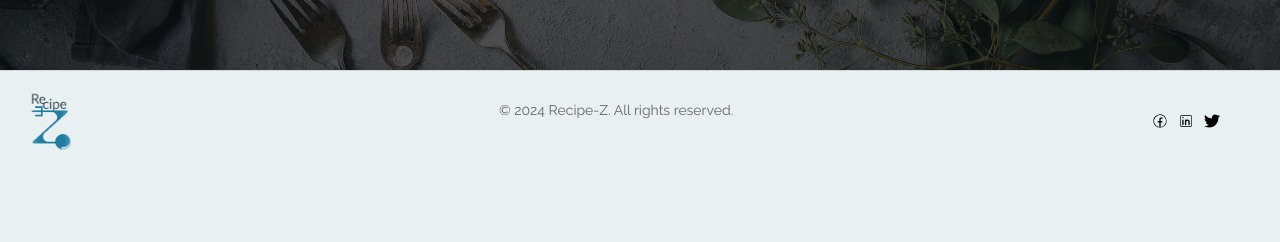
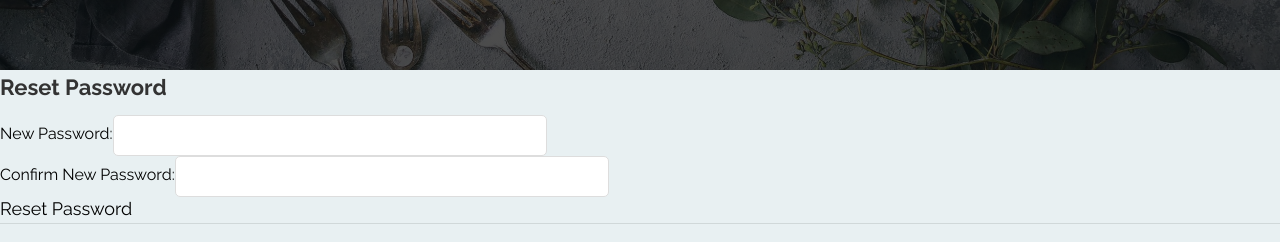
Before and after one commit to mortus999/Food-Recipe-App, a React (Create React App) app: page /reset-password/1/1 in a window 1280 px wide. Shown: the part 710-952 px from the top of the page. Before the commit the page ends 880 px from the top, so only its background shows below. Built offline with nearby package versions, Linux system fonts and the light colour scheme; no server answers.

Commit message:
User register branch

```diff
--- a/public/index.html
+++ b/public/index.html
@@ -25,6 +25,8 @@
       Learn how to configure a non-root public URL by running `npm run build`.
     -->
     <title>React App</title>
+    <!-- CSRF Token Meta Tag -->
+    <meta name="csrf-token" content="{% csrf_token %}">
   </head>
   <body>
     <noscript>You need to enable JavaScript to run this app.</noscript>
--- a/src/App.js
+++ b/src/App.js
@@ -8,6 +8,7 @@ import Header from "./components/Header/Header";
 import Sidebar from "./components/Sidebar/Sidebar";
 import Footer from "./components/Footer/Footer";
 import RandomMeals from './components/RandomMeals/RandomMeals';
+import ResetPassword from './components/ResetPassword/ResetPassword'; // Import the ResetPassword component
 import { useAuth, AuthProvider } from './context/AuthContext';
 
 function App() {
@@ -21,6 +22,7 @@ function App() {
         <Route path="/" element={<Home />} />
         <Route path="/meal/:id" element={<MealDetails />} />
         <Route path="/meal/category/:name" element={<Category />} />
+        <Route path="/reset-password/:uidb64/:token/" element={<ResetPassword />} /> {/* Updated route */}
         <Route path="*" element={<Error />} />
       </Routes>
       {isAuthenticated && <RandomMeals />} {/* Show RandomMeals only for logged-in users */}
--- a/src/components/LoginModal/LoginModal.js
+++ b/src/components/LoginModal/LoginModal.js
@@ -5,8 +5,15 @@ const LoginModal = ({ isOpen, onClose }) => {
   const [email, setEmail] = useState('');
   const [password, setPassword] = useState('');
   const [error, setError] = useState(null);
+  const [message, setMessage] = useState('');
 
   if (!isOpen) return null;
+
+  const getCsrfToken = () => {
+    // Ensure the CSRF token is available
+    const tokenElement = document.querySelector('[name=csrfmiddlewaretoken]');
+    return tokenElement ? tokenElement.value : '';
+  };
 
   const handleSubmit = async (e) => {
     e.preventDefault();
@@ -16,19 +23,22 @@ const LoginModal = ({ isOpen, onClose }) => {
         method: 'POST',
         headers: {
           'Content-Type': 'application/json',
+          'X-CSRFToken': getCsrfToken(), // Include CSRF token
         },
         body: JSON.stringify({ email, password }),
-        credentials: 'include',  // Important for session-based auth
+        credentials: 'include',  // Include cookies in the request
       });
 
       if (response.ok) {
-        const data = await response.json();
-        console.log('Login successful:', data);
-        onClose();
-        // Redirect or update state to reflect user login
+        setMessage('Login successful! Welcome back.');
+        setError(null);
+        setTimeout(() => {
+          onClose(); // Close modal and redirect or update state as needed
+        }, 1000);
       } else {
         const errorData = await response.json();
-        setError(errorData.detail || 'Login failed');
+        setError(errorData.error || 'Login failed');
+        setMessage('Login failed');
       }
     } catch (err) {
       console.error('Error during login:', err);
@@ -46,6 +56,7 @@ const LoginModal = ({ isOpen, onClose }) => {
         <button className="close-btn" onClick={onClose}>&times;</button>
         <h2>Welcome back to <span className="highlight">Recipe-Z!</span></h2>
         <p>Sign in to access your saved recipes, explore new culinary ideas, and enjoy a personalized cooking experience.</p>
+        {message && <p className="message">{message}</p>}
         {error && <p className="error-message">{error}</p>}
         <form onSubmit={handleSubmit}>
           <div className="input-group">
@@ -56,7 +67,6 @@ const LoginModal = ({ isOpen, onClose }) => {
               onChange={(e) => setEmail(e.target.value)}
               required
             />
-            <span className="icon">&#9993;</span>
           </div>
           <div className="input-group">
             <input
@@ -66,7 +76,6 @@ const LoginModal = ({ isOpen, onClose }) => {
               onChange={(e) => setPassword(e.target.value)}
               required
             />
-            <span className="icon">&#128274;</span>
           </div>
           <button type="submit" className="signin-btn">Sign in</button>
           <div className="or-divider">Or</div>
--- /dev/null
+++ b/src/components/ResetPassword/ResetPassword.js
@@ -0,0 +1,78 @@
+import React, { useState } from 'react';
+import { useParams, useNavigate } from 'react-router-dom';
+
+const ResetPassword = () => {
+  const { uidb64, token } = useParams();
+  const navigate = useNavigate();
+  const [password, setPassword] = useState('');
+  const [confirmPassword, setConfirmPassword] = useState('');
+  const [error, setError] = useState(null);
+  const [success, setSuccess] = useState(false);
+
+  const handleSubmit = async (e) => {
+    e.preventDefault();
+
+    if (password !== confirmPassword) {
+      setError('Passwords do not match');
+      return;
+    }
+
+    try {
+      const response = await fetch(`http://127.0.0.1:8000/api/password-reset/confirm/${uidb64}/${token}/`, {
+        method: 'POST',
+        headers: {
+          'Content-Type': 'application/json',
+        },
+        body: JSON.stringify({ password }),
+      });
+
+      if (response.ok) {
+        setSuccess(true);
+        setTimeout(() => {
+          navigate('/login'); // Redirect to login page after successful reset
+        }, 3000);
+      } else {
+        const errorData = await response.json();
+        setError(errorData.message || 'Reset password failed.');
+      }
+    } catch (err) {
+      setError('An unexpected error occurred. Please try again.');
+    }
+  };
+
+  if (success) {
+    return <p>Password reset successful. Redirecting to login...</p>;
+  }
+
+  return (
+    <div>
+      <h2>Reset Password</h2>
+      {error && <p className="error">{error}</p>}
+      <form onSubmit={handleSubmit}>
+        <div>
+          <label htmlFor="password">New Password:</label>
+          <input
+            type="password"
+            id="password"
+            value={password}
+            onChange={(e) => setPassword(e.target.value)}
+            required
+          />
+        </div>
+        <div>
+          <label htmlFor="confirmPassword">Confirm New Password:</label>
+          <input
+            type="password"
+            id="confirmPassword"
+            value={confirmPassword}
+            onChange={(e) => setConfirmPassword(e.target.value)}
+            required
+          />
+        </div>
+        <button type="submit">Reset Password</button>
+      </form>
+    </div>
+  );
+};
+
+export default ResetPassword;
--- a/src/components/SignInModal/SignInModal.js
+++ b/src/components/SignInModal/SignInModal.js
@@ -1,7 +1,6 @@
 import React, { useState } from 'react';
 import './SignInModal.scss';
-import LoginModal from '../LoginModal/LoginModal'; // Import the LoginModal component
-import { useAuth } from '../../context/AuthContext'; // Import useAuth for auth context
+import LoginModal from '../LoginModal/LoginModal';
 
 const SignInModal = ({ isOpen, onClose }) => {
   const [isLoginOpen, setLoginOpen] = useState(false);
@@ -11,45 +10,54 @@ const SignInModal = ({ isOpen, onClose }) => {
     password: '',
     confirmPassword: ''
   });
-  const { signUp, error } = useAuth(); // Use AuthContext to handle signup
+  const [error, setError] = useState(null);
 
-  // Update form data based on input
   const handleChange = (e) => {
     const { name, value } = e.target;
     setFormData({ ...formData, [name]: value });
   };
 
-  // Handle sign up form submission
-  const handleSignUp = (e) => {
+  const handleSignUp = async (e) => {
     e.preventDefault();
     const { name, email, password, confirmPassword } = formData;
 
-    // Basic validation (e.g., password match)
     if (password !== confirmPassword) {
-      alert("Passwords do not match.");
+      setError("Passwords do not match.");
       return;
     }
 
-    // Call the signup function from AuthContext
-    signUp(name, email, password).then(() => {
-      onClose(); // Close modal on successful signup
-    }).catch(err => {
+    try {
+      const response = await fetch('http://127.0.0.1:8000/api/register/', {
+        method: 'POST',
+        headers: {
+          'Content-Type': 'application/json',
+        },
+        body: JSON.stringify({ name, email, password }),
+      });
+
+      if (response.ok) {
+        const data = await response.json();
+        alert(data.message);
+        onClose();  // Close modal on successful signup
+      } else {
+        const errorData = await response.json();
+        setError(errorData.message || 'Registration failed.');
+      }
+    } catch (err) {
       console.error("Sign up failed:", err);
-    });
+      setError("An unexpected error occurred. Please try again.");
+    }
   };
 
-  // Open login modal and close sign up modal
   const handleLoginClick = () => {
-    setLoginOpen(true); // Open the login modal
-    onClose(); // Close the sign-in modal
+    setLoginOpen(true);
+    onClose();
   };
 
-  // Close login modal
   const handleLoginClose = () => {
-    setLoginOpen(false); // Close the login modal
+    setLoginOpen(false);
   };
 
-  // Return null if both modals are closed
   if (!isOpen && !isLoginOpen) return null;
 
   return (
@@ -60,7 +68,7 @@ const SignInModal = ({ isOpen, onClose }) => {
             <button className="close-btn" onClick={onClose}>&times;</button>
             <h2>Join <span className="highlight">Recipe-Z</span> Today!</h2>
             <p>Discover, save, and share your favorite recipes with our powerful search and filtering tools. Sign up now and start exploring a world of culinary inspiration!</p>
-            {error && <p className="error-message">{error}</p>} {/* Display error message if any */}
+            {error && <p className="error-message">{error}</p>}
             <form onSubmit={handleSignUp}>
               <div className="input-group">
                 <input
```
Also changed, not shown: 1 other file (tests, documents, lock files or other folders).
